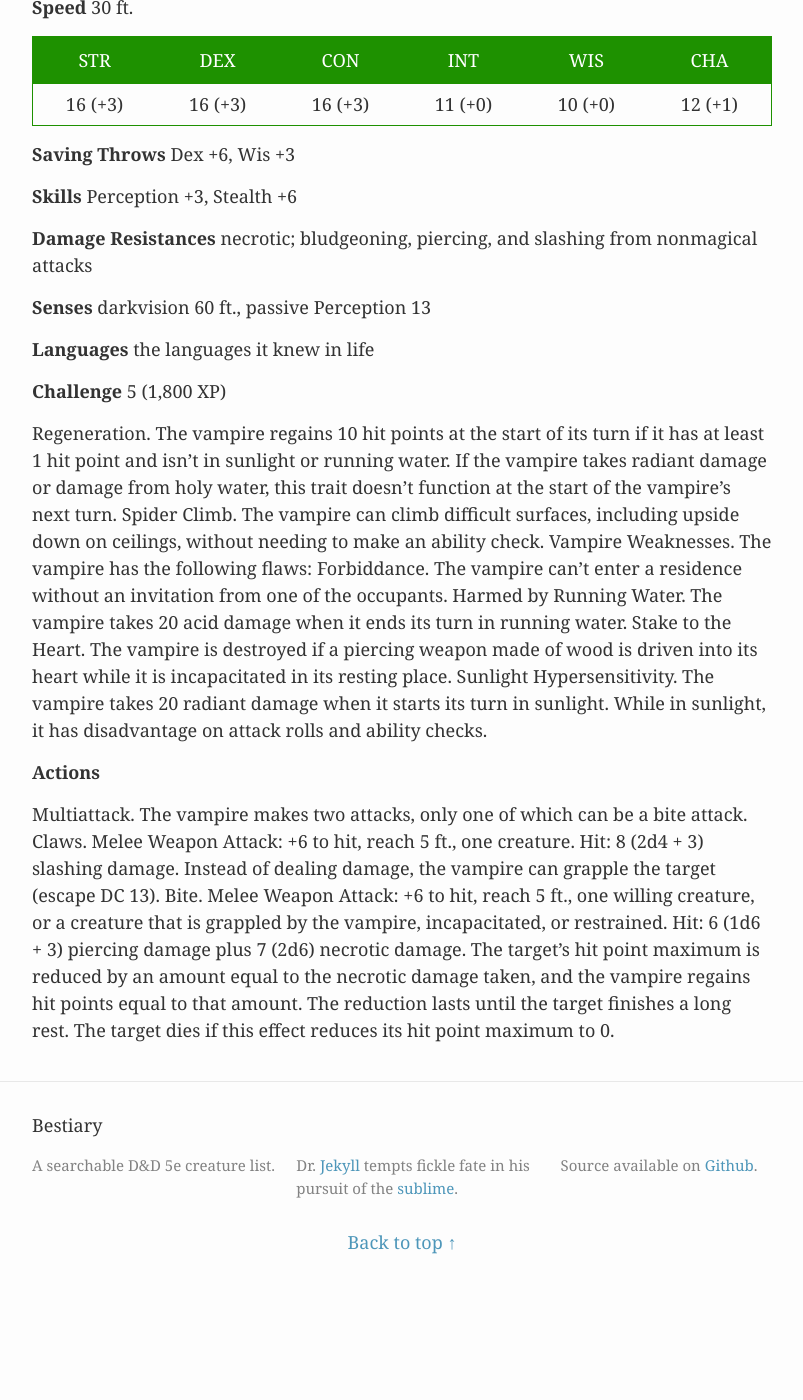
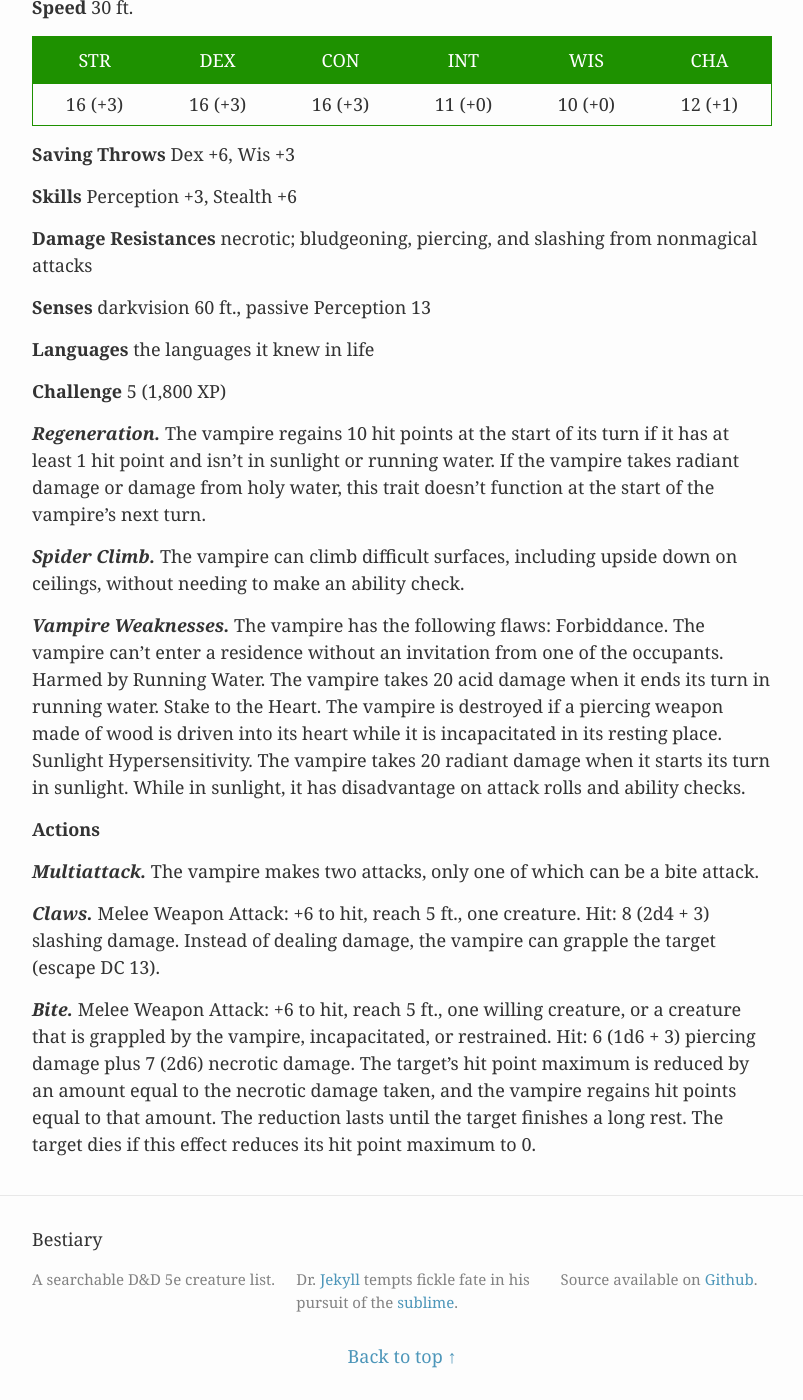
Before and after one commit to beaurancourt/bestiary, a Jekyll site: the page built from _posts/2016-02-29-vampire-spawn.markdown, in a window 1280 px wide and 1400 px high, scrolled down 370 px. Shown: the whole window, without its empty margins (238-1041 px from the left). Built offline with Jekyll 4.4.1, drawn with Linux system fonts in a browser that asks for light colours; before the commit the page ends 1656 px from its top, so only the background shows below that.

```diff
--- a/_posts/2016-02-29-vampire-spawn.markdown
+++ b/_posts/2016-02-29-vampire-spawn.markdown
@@ -29,8 +29,16 @@ tags: [medium, undead, cr5]
 
 **Challenge** 5 (1,800 XP)
 
- Regeneration. The vampire regains 10 hit points at the start of its turn if it has at least 1 hit point and isn’t in sunlight or running water. If the vampire takes radiant damage or damage from holy water, this trait doesn’t function at the start of the vampire’s next turn. Spider Climb. The vampire can climb difficult surfaces, including upside down on ceilings, without needing to make an ability check. Vampire Weaknesses. The vampire has the following flaws: Forbiddance. The vampire can’t enter a residence without an invitation from one of the occupants. Harmed by Running Water. The vampire takes 20 acid damage when it ends its turn in running water. Stake to the Heart. The vampire is destroyed if a piercing weapon made of wood is driven into its heart while it is incapacitated in its resting place. Sunlight Hypersensitivity. The vampire takes 20 radiant damage when it starts its turn in sunlight. While in sunlight, it has disadvantage on attack rolls and ability checks.
+***Regeneration.*** The vampire regains 10 hit points at the start of its turn if it has at least 1 hit point and isn’t in sunlight or running water. If the vampire takes radiant damage or damage from holy water, this trait doesn’t function at the start of the vampire’s next turn.
+
+***Spider Climb.*** The vampire can climb difficult surfaces, including upside down on ceilings, without needing to make an ability check.
+
+***Vampire Weaknesses.*** The vampire has the following flaws: Forbiddance. The vampire can’t enter a residence without an invitation from one of the occupants. Harmed by Running Water. The vampire takes 20 acid damage when it ends its turn in running water. Stake to the Heart. The vampire is destroyed if a piercing weapon made of wood is driven into its heart while it is incapacitated in its resting place. Sunlight Hypersensitivity. The vampire takes 20 radiant damage when it starts its turn in sunlight. While in sunlight, it has disadvantage on attack rolls and ability checks.
 
 **Actions**
 
-Multiattack. The vampire makes two attacks, only one of which can be a bite attack. Claws. Melee Weapon Attack: +6 to hit, reach 5 ft., one creature. Hit: 8 (2d4 + 3) slashing damage. Instead of dealing damage, the vampire can grapple the target (escape DC 13). Bite. Melee Weapon Attack: +6 to hit, reach 5 ft., one willing creature, or a creature that is grappled by the vampire, incapacitated, or restrained. Hit: 6 (1d6 + 3) piercing damage plus 7 (2d6) necrotic damage. The target’s hit point maximum is reduced by an amount equal to the necrotic damage taken, and the vampire regains hit points equal to that amount. The reduction lasts until the target finishes a long rest. The target dies if this effect reduces its hit point maximum to 0.
+***Multiattack.*** The vampire makes two attacks, only one of which can be a bite attack.
+
+***Claws.*** Melee Weapon Attack: +6 to hit, reach 5 ft., one creature. Hit: 8 (2d4 + 3) slashing damage. Instead of dealing damage, the vampire can grapple the target (escape DC 13).
+
+***Bite.*** Melee Weapon Attack: +6 to hit, reach 5 ft., one willing creature, or a creature that is grappled by the vampire, incapacitated, or restrained. Hit: 6 (1d6 + 3) piercing damage plus 7 (2d6) necrotic damage. The target’s hit point maximum is reduced by an amount equal to the necrotic damage taken, and the vampire regains hit points equal to that amount. The reduction lasts until the target finishes a long rest. The target dies if this effect reduces its hit point maximum to 0.
```
